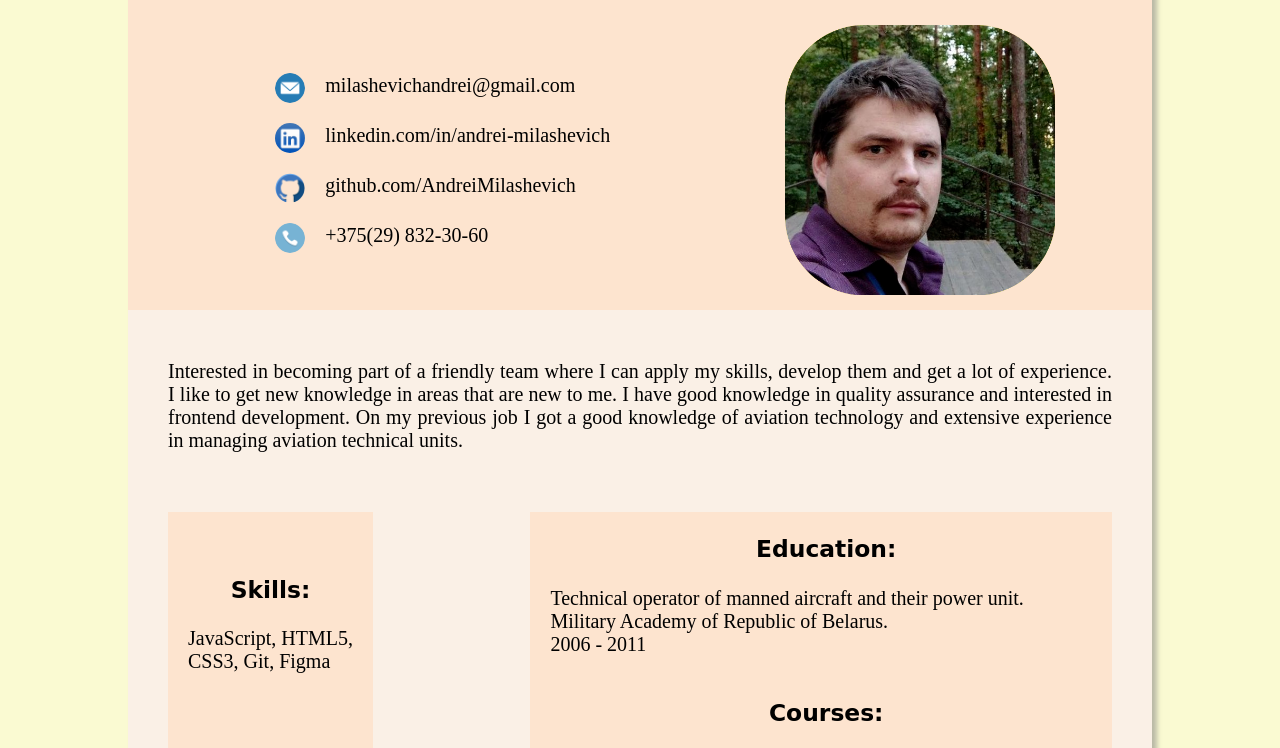
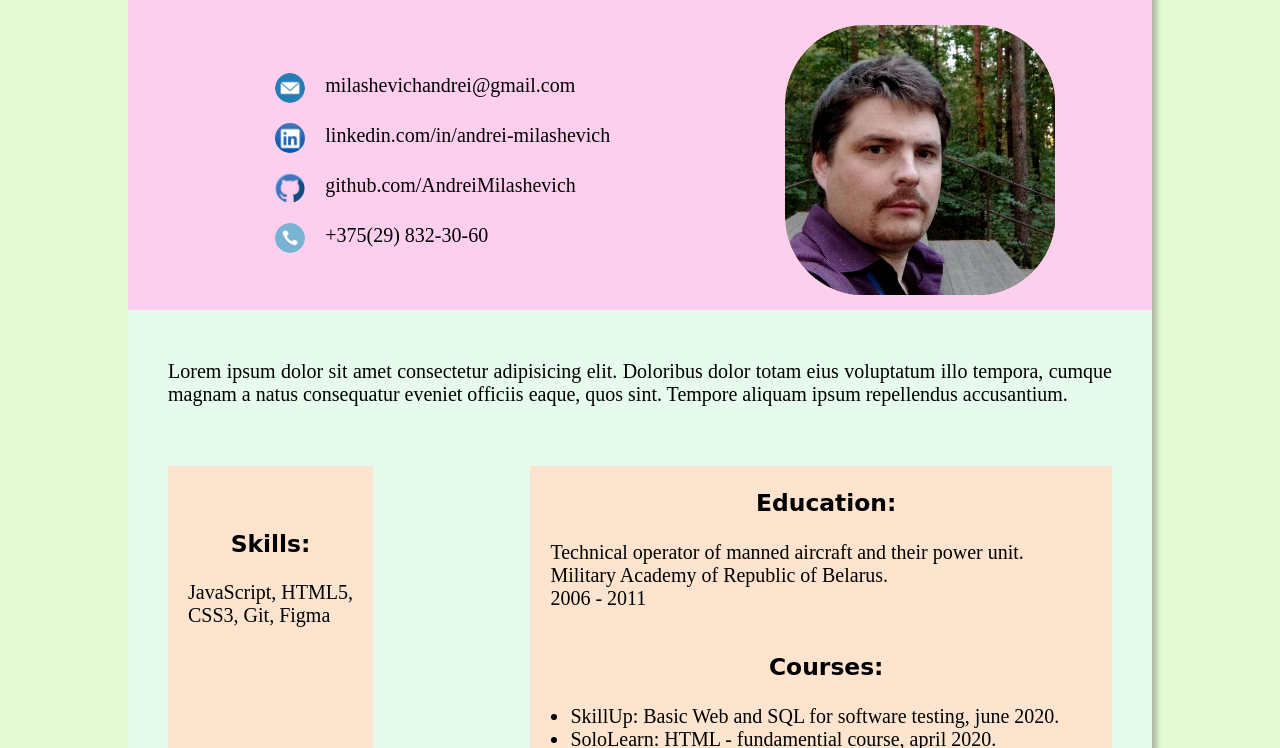
Before and after one commit to AndreiMilashevich/rsschool-cv, a plain HTML site: page index.html in a window 1280 px wide. Shown: the part 175-923 px from the top of the page. Drawn offline with Linux system fonts and the light colour scheme; a web font is replaced by a local one.

Commit message:
feat: random changes

```diff
--- a/index.html
+++ b/index.html
@@ -62,12 +62,7 @@
       </header>
       <section>
         <p class="summary">
-          Interested in becoming part of a friendly team where I can apply my
-          skills, develop them and get a lot of experience. I like to get new
-          knowledge in areas that are new to me. I have good knowledge in
-          quality assurance and interested in frontend development. On my
-          previous job I got a good knowledge of aviation technology and
-          extensive experience in managing aviation technical units.
+          Lorem ipsum dolor sit amet consectetur adipisicing elit. Doloribus dolor totam eius voluptatum illo tempora, cumque magnam a natus consequatur eveniet officiis eaque, quos sint. Tempore aliquam ipsum repellendus accusantium.
         </p>
         <div class="wrapper">
           <div class="skills_lang">
--- a/style.css
+++ b/style.css
@@ -1,5 +1,5 @@
 body {
-  background-color: lightgoldenrodyellow;
+  background-color: rgb(228, 250, 210);
   font-size: 20px;
   padding: 0;
 }
@@ -14,13 +14,13 @@ p {
   box-sizing: border-box;
   max-width: 1024px;
   margin: 0 auto;
-  background-color: linen;
+  background-color: rgb(230, 250, 237);
 }
 
 header {
   border-top-left-radius: 20px;
   border-top-right-radius: 20px;
-  background-color: #fde4cf;
+  background-color: #fdcfee;
   min-height: 400px;
 }
 
```
